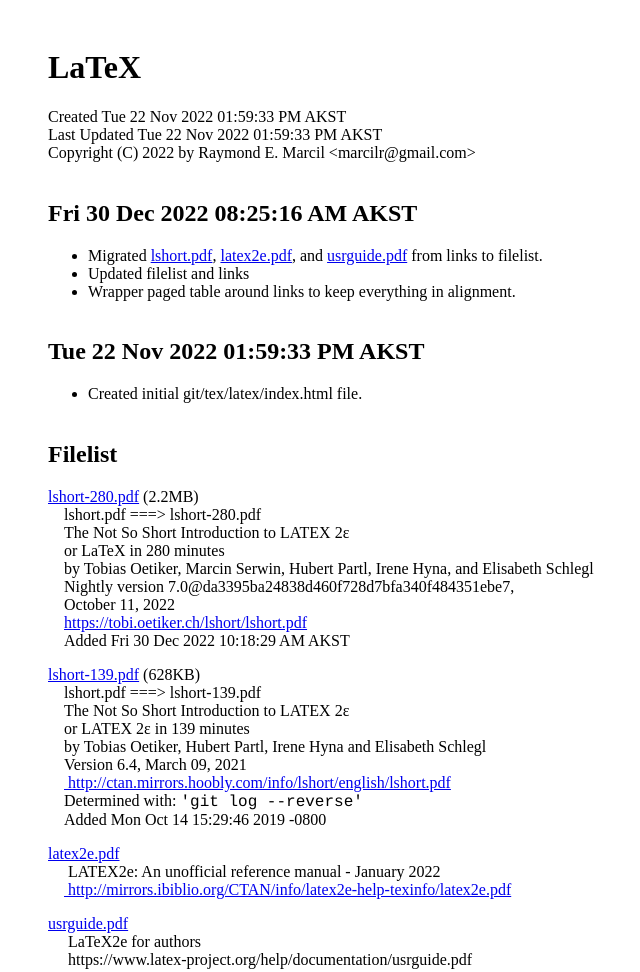
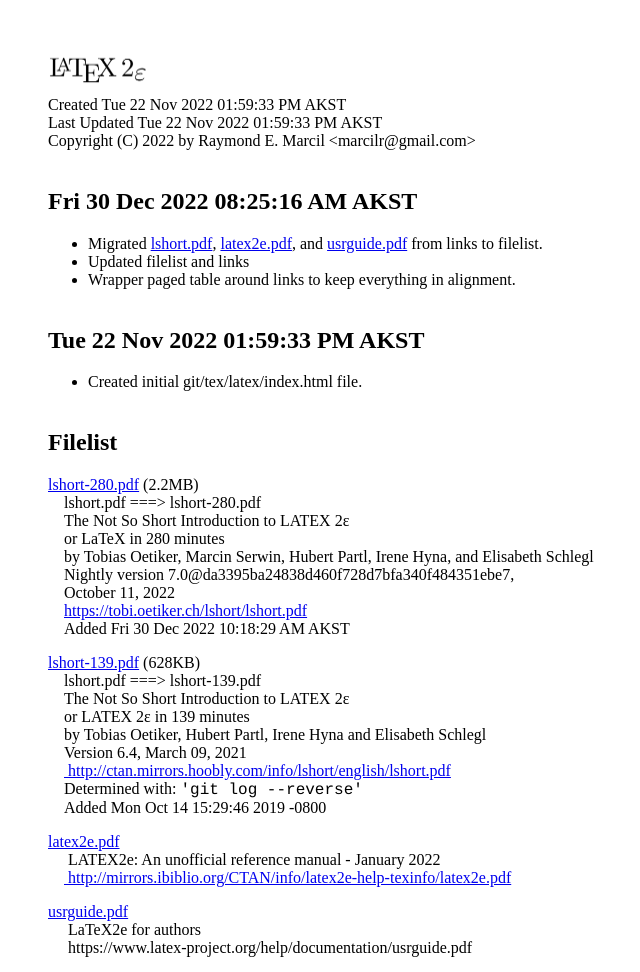
Before and after one commit to marcilr/latex, a plain HTML site: page index.html in a window 1280 px wide. Shown: the top 972 px of the page, without its empty margins (84-724 px from the left). Drawn offline with Linux system fonts and the light colour scheme.

Commit message:
Updated <h1>LaTeX</h1> header to:
<!--- Fine LaTeX2e logo --->
<img style="width:100px; margin-top:0.5cm;" src="pics/LaTeX2e_logo3.png"><br>

```diff
--- a/index.html
+++ b/index.html
@@ -56,8 +56,9 @@ https://www.w3schools.com/howto/howto_css_center_website.asp
 <!--- ============================== LATEX ============================= --->
 <!--- ============================== LATEX ============================= --->
 <!--- ============================== LATEX ============================= --->
-<h1>LaTeX</h1>
 
+<!--- Fine LaTeX2e logo --->
+<img style="width:100px; margin-top:0.5cm;" src="pics/LaTeX2e_logo3.png"><br>
 Created Tue 22 Nov 2022 01:59:33 PM AKST<br>
 Last Updated Tue 22 Nov 2022 01:59:33 PM AKST<br>
 Copyright (C) 2022 by Raymond E. Marcil &lt;marcilr@gmail.com&gt;<br>
```
